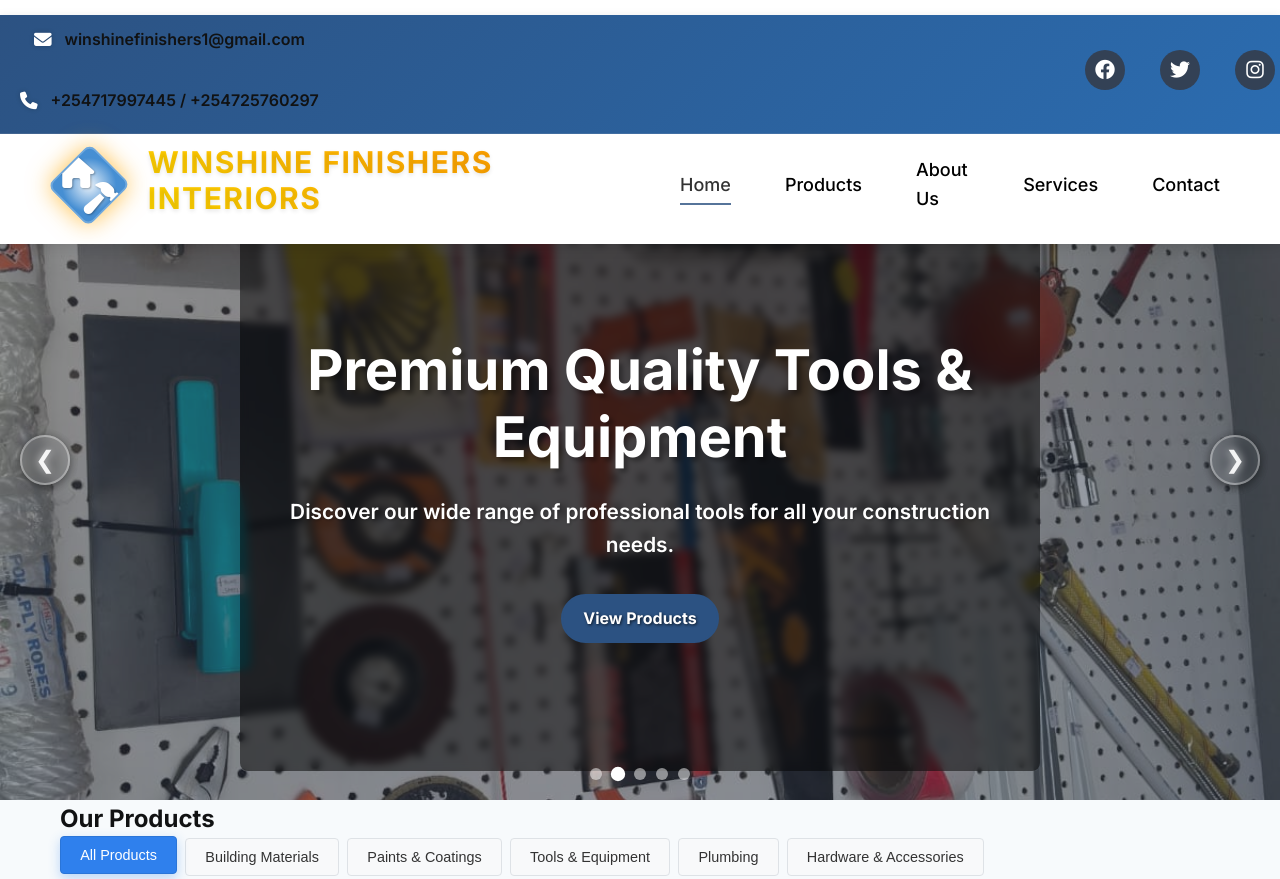
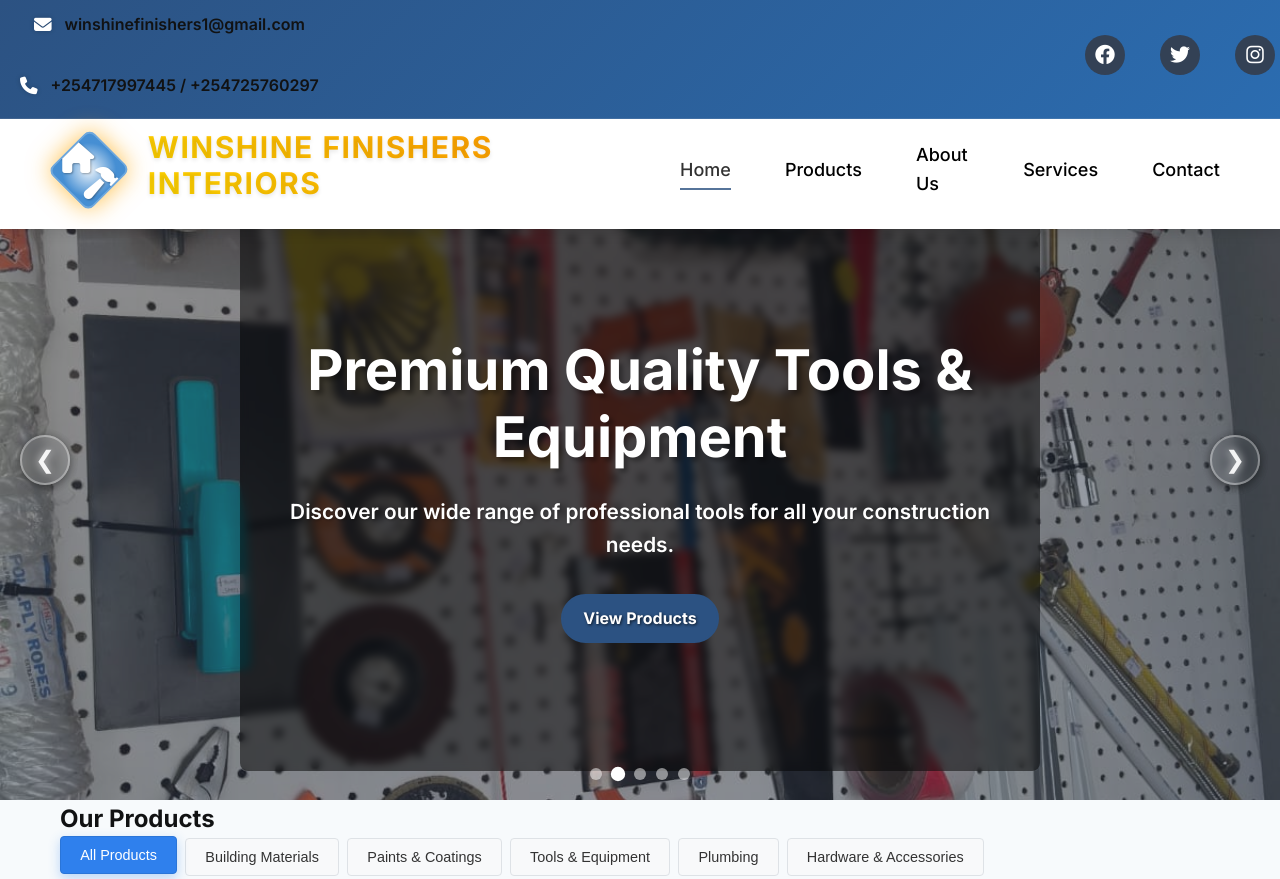
Before and after one commit to Njoki-Roseline/Winshine-finishers, a plain HTML site: page index.html in a window 1280 px wide. Shown: the top 879 px of the page. Drawn offline with nearby package versions, Linux system fonts and the light colour scheme.

Commit message:
removed padding top

```diff
--- a/styles.css
+++ b/styles.css
@@ -1,7 +1,7 @@
 /* Global Styles */
 /* Remove default margin and padding from the top bar */
 .main-header {
-    padding-top: 15px !important;
+    padding-top: 0 !important;
 }
 
 .top-bar {
```
